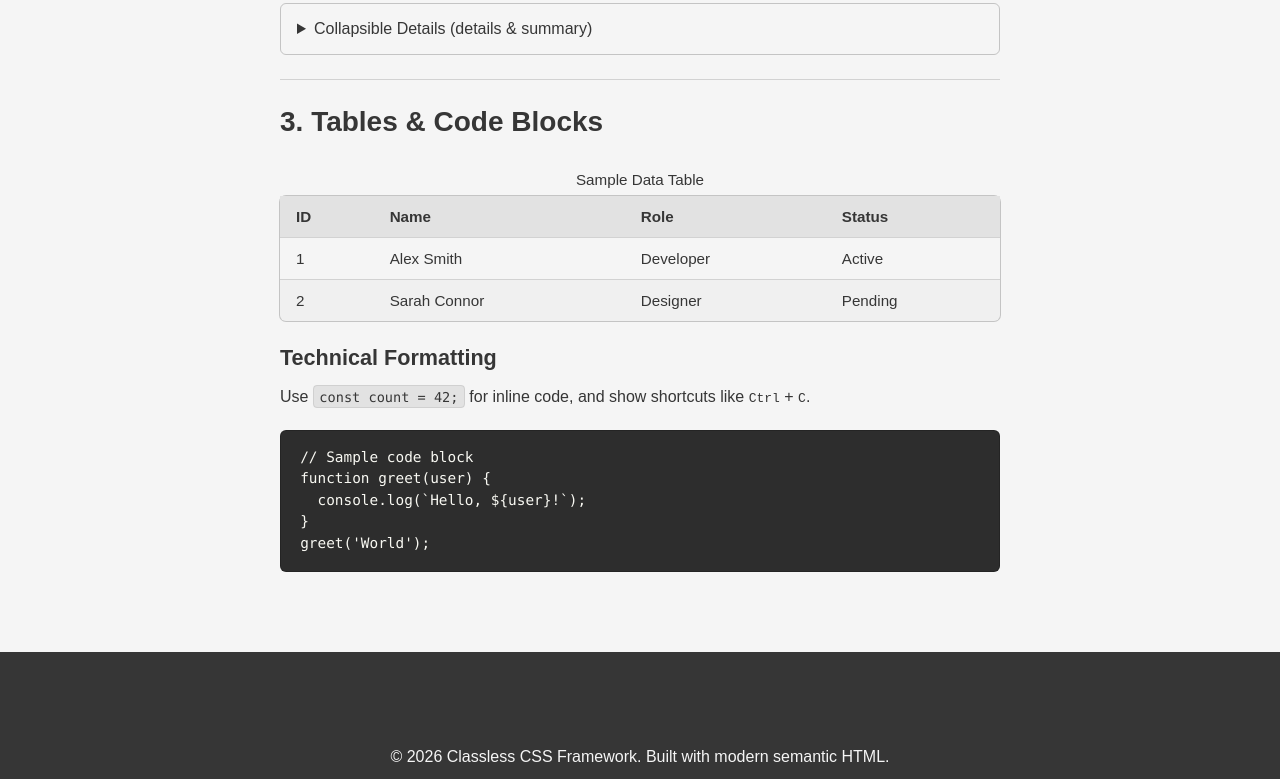
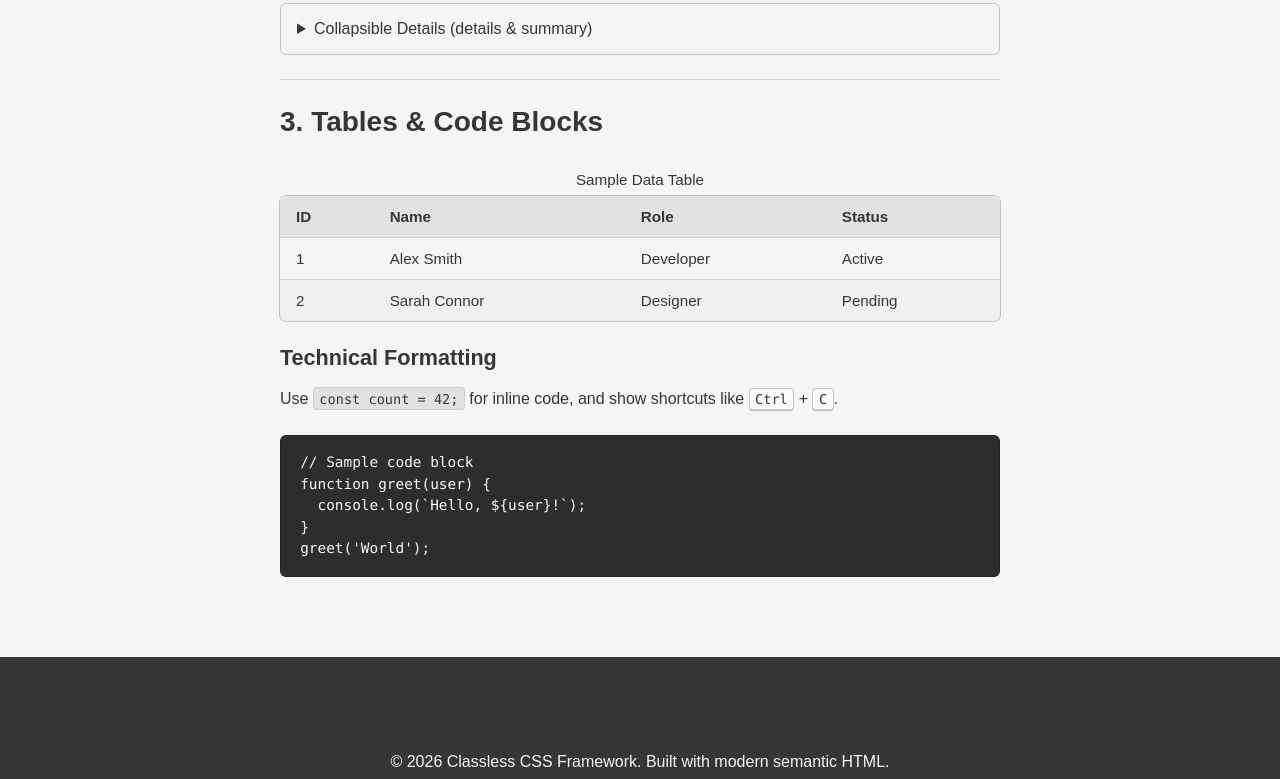
Before and after one commit to nokull/nokullcss, a plain HTML site: page index.html in a window 1280 px wide. Shown: the part 1615-2394 px from the top of the page. Drawn offline with Linux system fonts and the light colour scheme; a web font is replaced by a local one.

Commit message:
edit many thing

```diff
--- a/nokull-black.css
+++ b/nokull-black.css
@@ -14,6 +14,11 @@
     --box-bg-color: #292929;
 
     --button-bg-color: #292929;
+    --button-hover-bg-color: #353535;
+    --button-click-bg-color: #404040;
+
+    --table-hover-bg-color: rgba(255, 255, 255, 0.05);
+    --kbd-bg-color: #242424;
 
     --blockquote-bg-color: #232323;
     --blockquote-border: 1px solid rgba(255, 255, 255, 0.1);
@@ -45,11 +50,6 @@ a:hover {
 button {
     background: var(--button-bg-color);
     border-color: rgba(255, 255, 255, 0.16);
-    border-bottom-color: rgba(0, 0, 0, 0.5);
-}
-
-button:disabled {
-    border-bottom: var(--border);
 }
 
 blockquote {
@@ -120,6 +120,13 @@ code {
     border-color: rgba(255, 255, 255, 0.08);
 }
 
+kbd {
+    background-color: var(--kbd-bg-color);
+    border-color: rgba(255, 255, 255, 0.16);
+    border-bottom-color: rgba(255, 255, 255, 0.28);
+    box-shadow: 0 1px 0 rgba(0, 0, 0, 0.4);
+}
+
 pre {
     background-color: #101010;
     color: #f8f8f2;
--- a/nokull-layout.css
+++ b/nokull-layout.css
@@ -17,7 +17,7 @@ main {
 nav a {
     color: var(--gray);
     font-weight: 600;
-    padding: 0.5em 0.6em;
+    padding: 0.4em 0.5em;
     border-radius: 6px;
 }
 
--- a/nokull.css
+++ b/nokull.css
@@ -15,6 +15,8 @@
     --button-bg-color: #ebebeb;
     --button-hover-bg-color: #dadada;
     --button-click-bg-color: #cacaca;
+    --table-hover-bg-color: rgba(0, 0, 0, 0.05);
+    --kbd-bg-color: #fafafa;
     --blockquote-bg-color: #f0f0f0;
     --blockquote-border: 1px solid rgba(0, 0, 0, 0.12);
     --blockquote-border-left: 5px solid #3f3f3f;
@@ -268,6 +270,14 @@ tr:nth-child(even) {
     background-color: rgba(0, 0, 0, 0.02);
 }
 
+tbody tr {
+    transition: background-color 0.15s ease;
+}
+
+tbody tr:hover {
+    background-color: var(--table-hover-bg-color);
+}
+
 pre {
     background-color: #2d2d2d;
     color: #f8f8f2;
@@ -299,3 +309,17 @@ code {
     font-size: 0.85em;
     border: 1px solid rgba(0, 0, 0, 0.08);
 }
+
+kbd {
+    background-color: var(--kbd-bg-color);
+    color: var(--text-color);
+    padding: 0.15em 0.4em;
+    border-radius: 4px;
+    font-family: ui-monospace, SFMono-Regular, Menlo, Monaco, Consolas, monospace;
+    font-size: 0.85em;
+    border: var(--border);
+    border-bottom: 2px solid rgba(0, 0, 0, 0.2);
+    box-shadow: 0 1px 0 rgba(0, 0, 0, 0.05);
+    display: inline-block;
+    line-height: 1.2;
+}
```
Also changed, not shown: index.html (+1 -0 lines), nokull-black.min.css, nokull.min.css.
